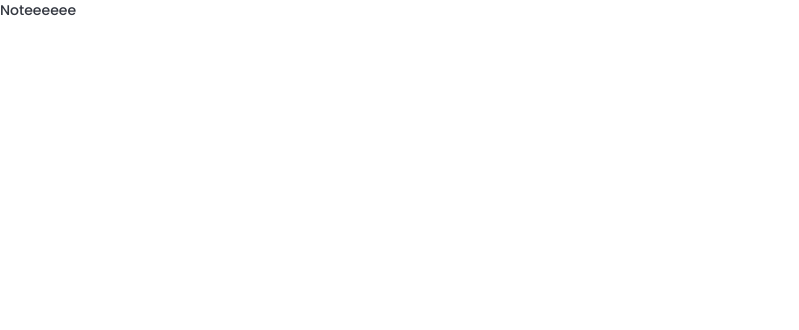
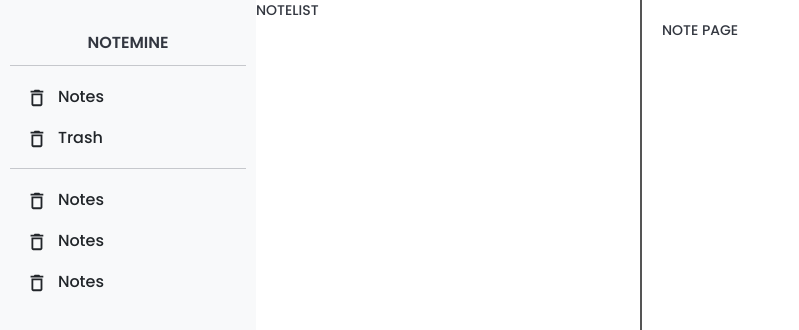
Before and after one commit to kctrnn/note-mine, a React (Create React App) app: page /1 in a window 1280 px wide. Shown: the top 330 px of the page, without its empty margins (0-799 px from the left). Built offline with nearby package versions, Linux system fonts and the light colour scheme.

Commit message:
Add layout main page note

```diff
--- a/src/App.js
+++ b/src/App.js
@@ -3,12 +3,16 @@ import NotFound from 'components/NotFound';
 import ForgotPasswordPage from 'features/Auth/pages/ForgotPasswordPage';
 import LoginPage from 'features/Auth/pages/LoginPage';
 import SignupPage from 'features/Auth/pages/SignupPage';
-import Note from 'features/Note';
+import React, { Suspense } from 'react';
 import { BrowserRouter as Router, Route, Switch } from 'react-router-dom';
+
+// Lazy load - Code splitting
+const Note = React.lazy(() => import('./features/Note'));
 
 function App() {
   return (
     <div className='note-mine-app'>
+      <Suspense fallback={<div>Loading ...</div>}>
         <Router>
           <Switch>
             <Route exact path='/' component={Home} />
@@ -22,6 +26,7 @@ function App() {
             <Route component={NotFound} />
           </Switch>
         </Router>
+      </Suspense>
     </div>
   );
 }
--- /dev/null
+++ b/src/features/Note/components/NoteList/NoteList.scss
@@ -0,0 +1,3 @@
+.note-list {
+  flex-basis: 30vw;
+}
--- /dev/null
+++ b/src/features/Note/components/NoteList/index.js
@@ -0,0 +1,11 @@
+import React from 'react';
+import PropTypes from 'prop-types';
+import './NoteList.scss';
+
+const NoteList = (props) => {
+  return <div className='note-list'>NOTELIST</div>;
+};
+
+NoteList.propTypes = {};
+
+export default NoteList;
--- /dev/null
+++ b/src/features/Note/components/NotePage/NotePage.scss
@@ -0,0 +1,5 @@
+.note-page {
+  flex-grow: 1;
+  padding: 2rem;
+  border-left: 2px solid #555;
+}
--- /dev/null
+++ b/src/features/Note/components/NotePage/index.js
@@ -0,0 +1,11 @@
+import React from 'react';
+import PropTypes from 'prop-types';
+import './NotePage.scss';
+
+const NotePage = (props) => {
+  return <div className='note-page'>NOTE PAGE</div>;
+};
+
+NotePage.propTypes = {};
+
+export default NotePage;
--- /dev/null
+++ b/src/features/Note/components/Sidebar/Sidebar.scss
@@ -0,0 +1,60 @@
+.sidebar {
+  flex-shrink: 0;
+  flex-basis: 20vw;
+  padding: 1rem;
+
+  //   display: flex;
+  //   flex-direction: column;
+
+  background-color: #f8f9fa;
+
+  &-brand {
+    text-align: center;
+    text-transform: uppercase;
+    font-size: 1.6rem;
+    font-weight: 600;
+
+    padding-top: 2rem;
+  }
+}
+
+.menu {
+  &-item {
+    // margin-bottom: 1rem;
+  }
+
+  &-link {
+    display: block;
+    padding: 0.8rem 1.6rem;
+    border-radius: 0.25rem;
+
+    font-size: 1.6rem;
+    color: #212529;
+
+    & > svg {
+      vertical-align: middle;
+      margin-right: 1rem;
+    }
+
+    // &.active {
+    //   color: #fff;
+    //   background-color: #555;
+    // }
+
+    &:hover {
+      background-color: #999;
+    }
+  }
+}
+
+hr:not([size]) {
+  height: 1px;
+}
+
+hr {
+  margin: 1rem 0;
+  color: inherit;
+  background-color: currentColor;
+  border: 0;
+  opacity: 0.25;
+}
--- /dev/null
+++ b/src/features/Note/components/Sidebar/index.js
@@ -0,0 +1,49 @@
+import DeleteOutlineIcon from '@material-ui/icons/DeleteOutline';
+import PropTypes from 'prop-types';
+import React from 'react';
+import './Sidebar.scss';
+
+const Sidebar = ({ tagList }) => {
+  return (
+    <div className='sidebar'>
+      <h1 className='sidebar-brand'>Notemine</h1>
+
+      <hr />
+
+      <div className='sidebar-menu'>
+        <div className='menu-main'>
+          <a href='#' className='menu-link active'>
+            <DeleteOutlineIcon fontSize='large' />
+            Notes
+          </a>
+
+          <a href='#' className='menu-link'>
+            <DeleteOutlineIcon fontSize='large' />
+            Trash
+          </a>
+        </div>
+
+        <hr />
+
+        <div className='menu-list'>
+          {tagList.map((tag) => (
+            <a href='#' className='menu-link'>
+              <DeleteOutlineIcon fontSize='large' />
+              Notes
+            </a>
+          ))}
+        </div>
+      </div>
+    </div>
+  );
+};
+
+Sidebar.propTypes = {
+  tagList: PropTypes.array,
+};
+
+Sidebar.defaultProps = {
+  tagList: [],
+};
+
+export default Sidebar;
--- a/src/features/Note/index.js
+++ b/src/features/Note/index.js
@@ -1,8 +1,9 @@
 import React from 'react';
 import PropTypes from 'prop-types';
+import MainPage from './pages/MainPage';
 
 const Note = (props) => {
-  return <div>Noteeeeee</div>;
+  return <MainPage />;
 };
 
 Note.propTypes = {};
--- /dev/null
+++ b/src/features/Note/pages/MainPage/index.js
@@ -0,0 +1,23 @@
+import React from 'react';
+import PropTypes from 'prop-types';
+import Sidebar from 'features/Note/components/Sidebar';
+import NoteList from 'features/Note/components/NoteList';
+import NotePage from 'features/Note/components/NotePage';
+
+const MainPage = (props) => {
+  const tags = ['welcome', 'code', 'music'];
+
+  return (
+    <div style={{ display: 'flex', height: '100vh' }}>
+      <Sidebar tagList={tags} />
+
+      <NoteList />
+
+      <NotePage />
+    </div>
+  );
+};
+
+MainPage.propTypes = {};
+
+export default MainPage;
```
Lines whose indentation alone changed are shown as unchanged.
